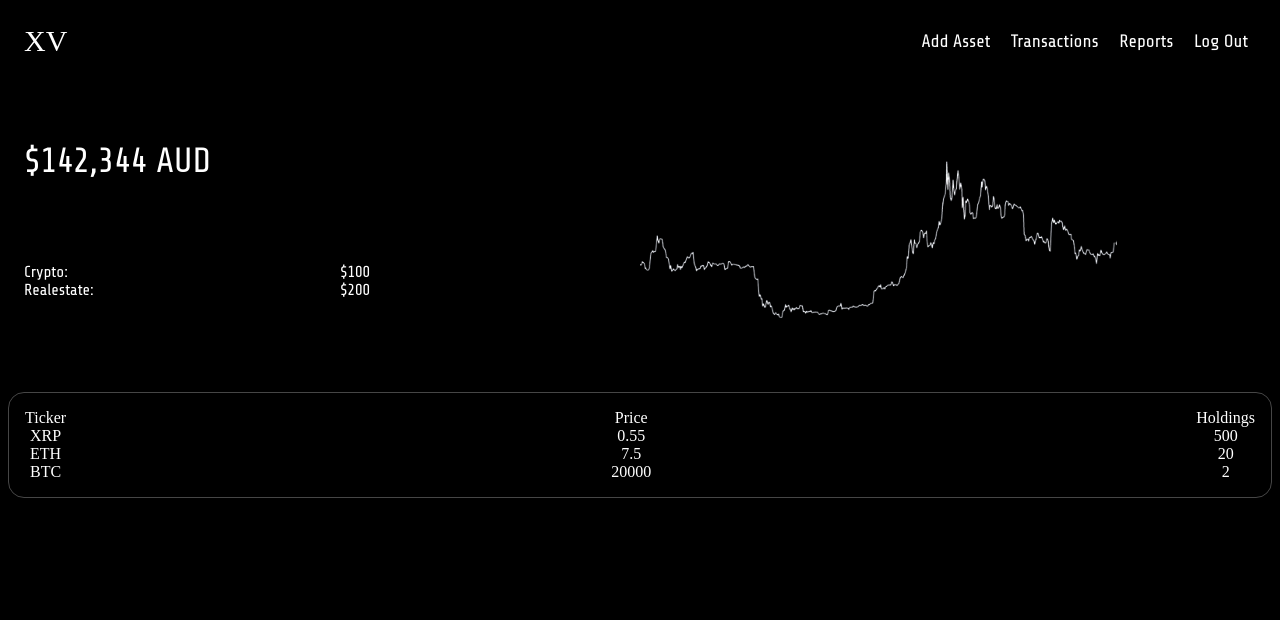
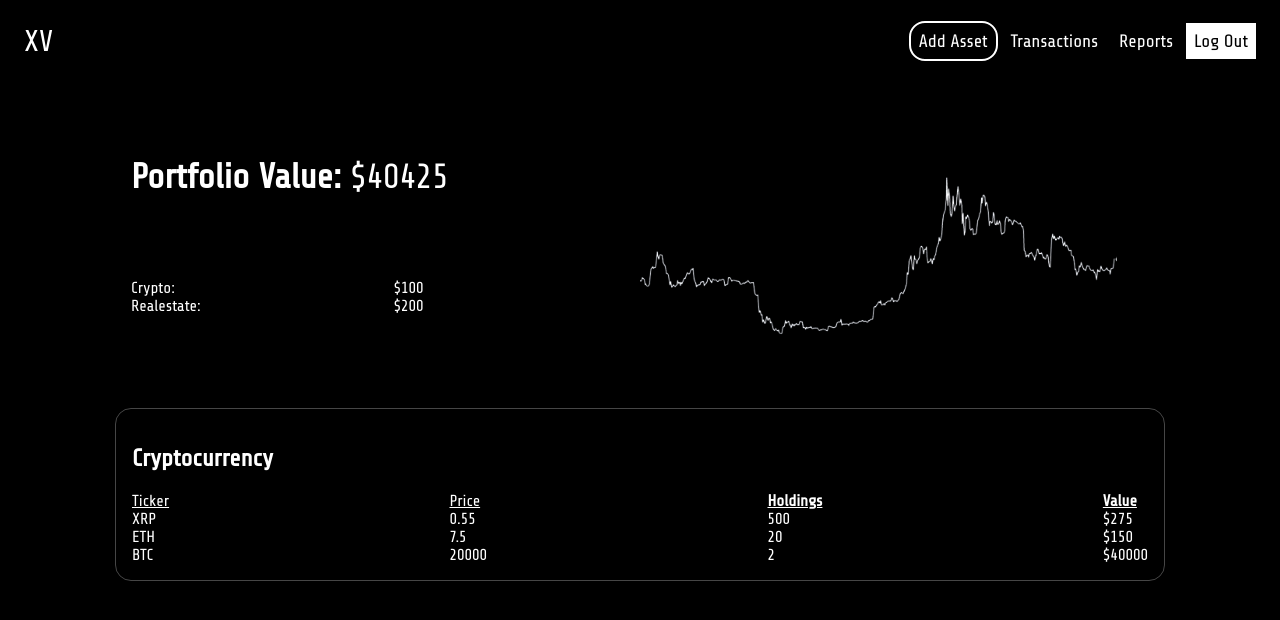
Before and after one commit to jpea2/xvwealth-draft, a plain HTML site: page index.html in a window 1280 px wide. Drawn offline with Linux system fonts and the light colour scheme.

Commit message:
added calculation of total value of holdings

```diff
--- a/app.js
+++ b/app.js
@@ -2,7 +2,7 @@ let coins = [
     {
         ticker: "XRP",
         price: 0.55,
-        holdings: 500
+        holdings: 500,
     },
     {
         ticker: "ETH",
@@ -20,9 +20,29 @@ let coins = [
 let ticker = document.querySelector("#ticker");
 let price = document.querySelector("#price");
 let holdings = document.querySelector("#holdings");
+let displayValue = document.querySelector("#valueOfHoldings")
+
+let totalValue = 0;
+
 
 for (let i = 0; i < coins.length; i++) {
     ticker.innerHTML += `<li>${coins[i].ticker}</li>`;
     price.innerHTML += `<li>${coins[i].price}</li>`;
     holdings.innerHTML += `<li>${coins[i].holdings}</li>`;
+    displayValue.innerHTML += `<li>$${coins[i].price * coins[i].holdings}</li>`;
+
+    // Calculate and add to total value
+    totalValue += coins[i].price * coins[i].holdings;
 }
+
+    // Display total portfolio value
+document.querySelector("#totalValue").innerHTML = `<b>Portfolio Value:</b> $${totalValue}`;
+
+
+function addCoin(ticker, price, holdings) {
+    coins.push({
+        ticker: ticker,
+        price: price,
+        holdings: holdings
+    });
+}
--- a/index.html
+++ b/index.html
@@ -16,16 +16,18 @@
         </div>
 
         <div>
-            <a href="">Add Asset</a>
+            <a href="" id="addAsset">Add Asset</a>
             <a href="">Transactions</a>
             <a href="">Reports</a>
-            <a href="">Log Out</a>
+            <a href="" id="logOut">Log Out</a>
         </div>
     </nav>
+    <main>
+
         <div class="totals">
             <div>
                 <div id="totalsSummary">
-                <p id="networth">$142,344 AUD</p>
+                    <p id="totalValue">$0</p>
                     <div>
                         <div>
                             <p>Crypto:<br>Realestate:</p>
@@ -41,24 +43,29 @@
                 </div>
             </div>
         </div>
-    <main>
+
         <div id="cryptoHoldings">
+            <h2>Cryptocurrency</h2>
             <ul id="listOfCoins">
 
                 <ul id="ticker">
-                    Ticker
+                    <u>Ticker</u>
                 </ul>
 
                 <ul id="price">
-                    Price
+                    <u>Price</u>
                 </ul>
 
                 <ul id="holdings">
-                    Holdings
+                    <u><strong>Holdings</strong></u>
                 </ul>
 
+                <ul id="valueOfHoldings">
+                    <u><strong>Value</strong></u>
+                </ul>
             </ul>
         </div>
+
     </main>
     <footer></footer>
     <script src="app.js"></script>
--- a/styles.css
+++ b/styles.css
@@ -2,9 +2,19 @@
     background-color: black;
     color: white;
     margin: 0;
+    font-family: 'Share Tech', sans-serif;
+
 }
 
+#logOut{
+    color: black;
+    background-color: white;
+}
 
+#addAsset {
+    border: 2px solid white;
+    border-radius: 1rem;
+}
 
 nav {
     background-color: black;
@@ -22,7 +32,6 @@ nav a {
     text-decoration: none;
     color: white;
     padding: 0.5rem;
-    font-family: 'Share Tech', sans-serif;
 
 }
 
@@ -32,8 +41,6 @@ nav a {
 
 .totals {
     display: flex;
-    justify-content: space-evenly;
-    align-items: center;
     margin-top: 2rem;
 }
 
@@ -42,7 +49,7 @@ nav a {
     display: flex;
 }
 
-#networth {
+#totalValue {
     font-size: 35px;
 }
 
@@ -62,6 +69,12 @@ nav a {
     max-width: 500px;
 }
 
+#cryptoHoldings {
+    border: 1px solid rgba(255, 255, 255, 0.273);
+    border-radius: 1rem;
+    padding: 1rem;
+}
+
 #listOfCoins {
     padding: 0%;
     display: flex;
@@ -70,10 +83,12 @@ nav a {
 }
 
 main {
-    border: 1px solid rgba(255, 255, 255, 0.273);
-    border-radius: 1rem;
-    text-align: center;
     padding: 1rem;
+    max-width: 1050px;
+    display: flex;
+    flex-direction: column;
+    justify-content: center;
+    margin: auto;
 }
 
 
```
Lines whose indentation alone changed are shown as unchanged.
